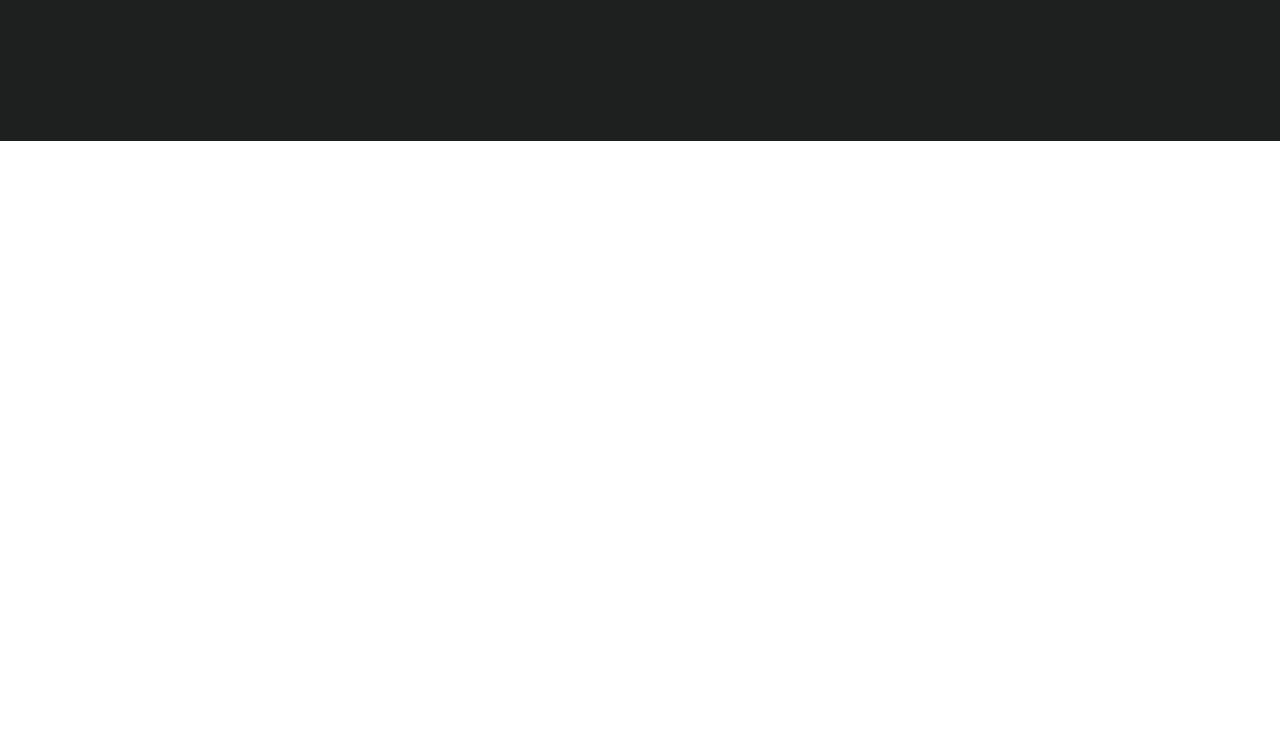
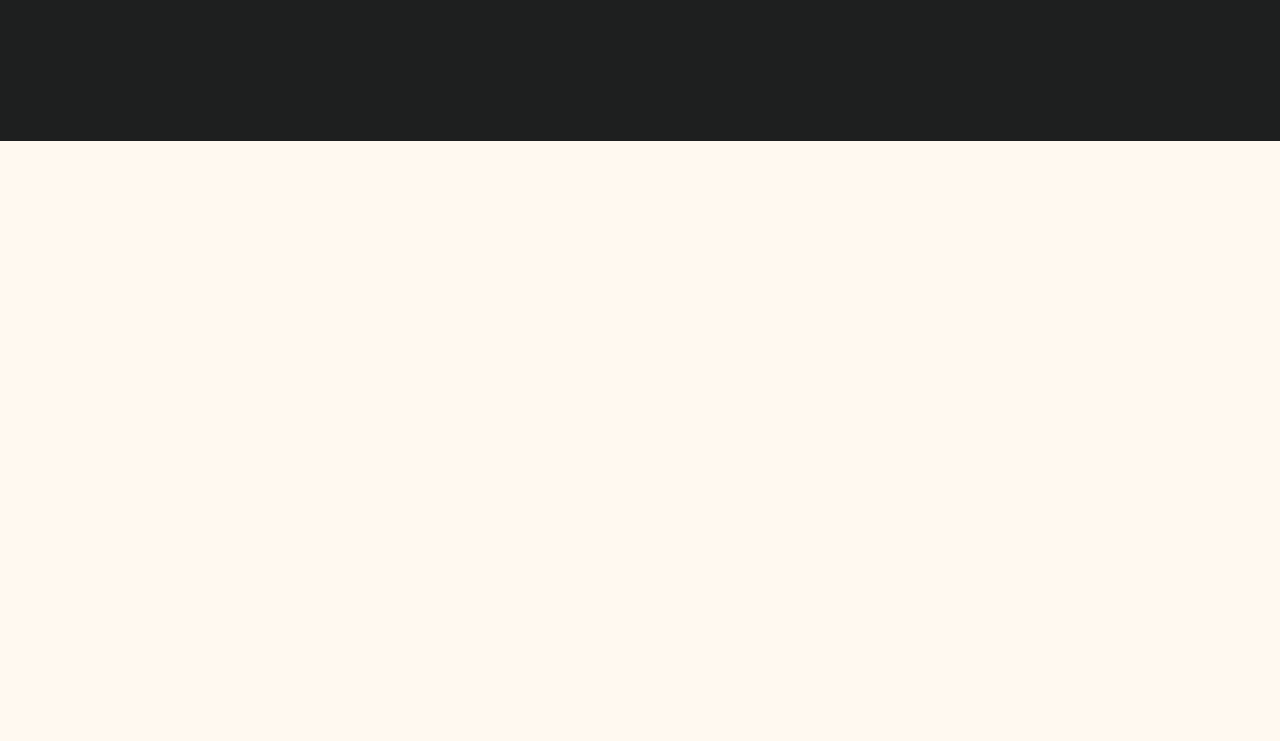
Before and after one commit to sal-pal/virginian-website, a website: page index.html in a window 1280 px wide. Shown: the part 59-800 px from the top of the page. Drawn offline with Linux system fonts and the light colour scheme.

Commit message:
Change background color of web page

```diff
--- a/style.css
+++ b/style.css
@@ -3,6 +3,7 @@ html {
 }
 
 body {
+  background-color: #fff9f0;
   height: 100%;
   margin: 0;
   padding: 0;
```
